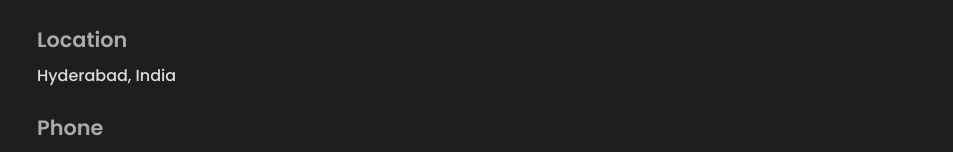
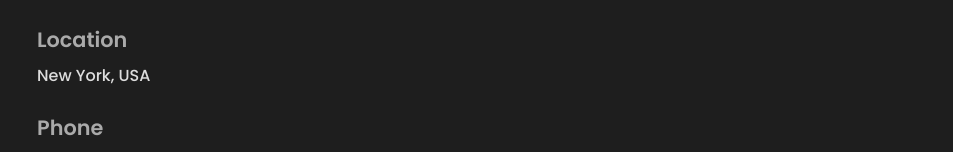
Before and after one commit to saipranathi02/Portfolio, a React (Create React App) app: page / in a window 1280 px wide. Shown: the part 3660-3812 px from the top of the page, without its empty margins (163-1116 px from the left). Built offline with nearby package versions, Linux system fonts and the light colour scheme.

Commit message:
Update location

```diff
--- a/src/components/Contact/contact.js
+++ b/src/components/Contact/contact.js
@@ -15,7 +15,7 @@ const Contact = () => {
         </div>
         <div className="contact-item">
           <h2>Location</h2>
-          <p>Hyderabad, India</p>
+          <p>New York, USA</p>
         </div>
         <div className="contact-item">
           <h2>Phone</h2>
```
